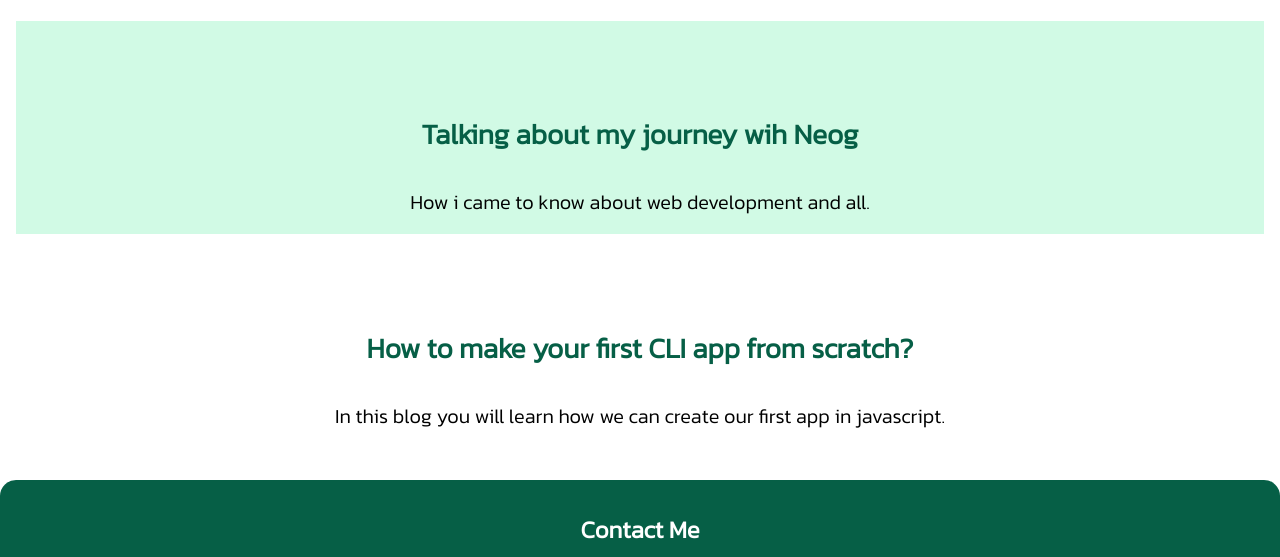
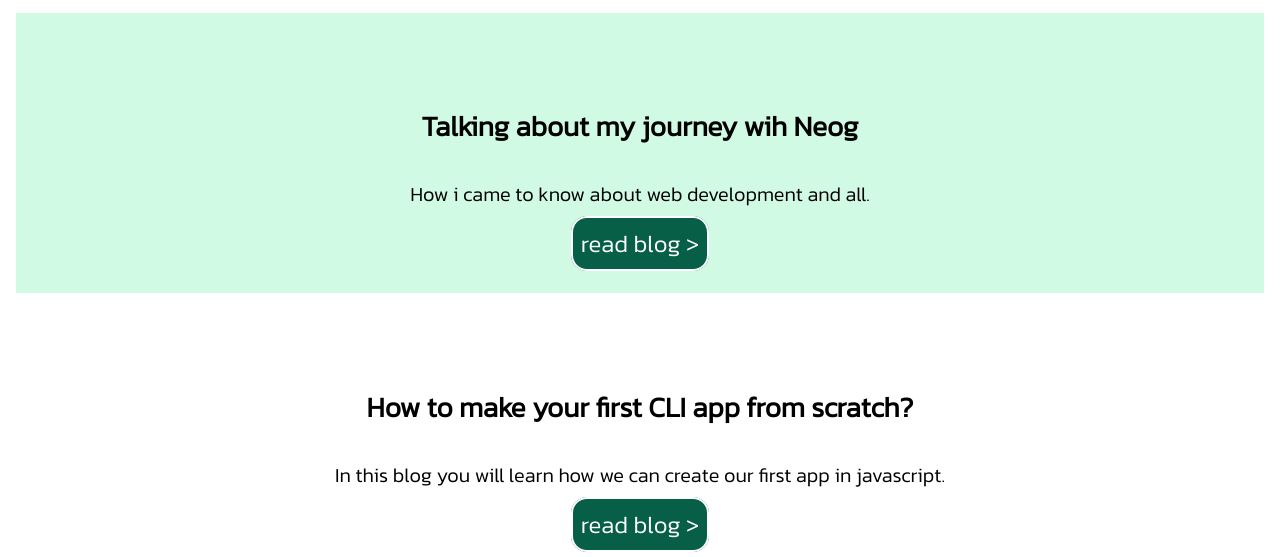
Before and after one commit to dragonthakur2107/myportolio-markFour, a plain HTML site: page blogs.html in a window 1280 px wide. Shown: the part 535-1092 px from the top of the page. Drawn offline with Linux system fonts and the light colour scheme.

Commit message:
update css

```diff
--- a/blogs.html
+++ b/blogs.html
@@ -38,9 +38,9 @@
             <!-- section -->
             <section class="section og">
                 <div class="container-center">
-               <h3><a class="link" href="blog2.html">Talking about my journey wih Neog</a></h3>
+               <h3>Talking about my journey wih Neog</a></h3>
                 <small class="text-blog">How i came to know about web development and all.</small>
-                </a>
+                <div class="link-div"><a class="link link-primary" href="blog2.html">read blog ></a> </div>
                 </div>
         </li>
 
@@ -48,9 +48,9 @@
             <!-- section -->
                 <section class="section ">
                 <div class="container-center">
-               <h3><a class="link" href="blog1.html">How to make your first CLI app from scratch?</a></h3>
+               <h3>How to make your first CLI app from scratch?</a></h3>
                 <small class="text-blog">In this blog you will learn how we can create our first app in javascript.</small>
-                </a>
+                <div class="link-div"><a class="link link-primary" href="blog1.html">read blog ></a></div>
                 </div>
 
         </li>
--- a/styles.css
+++ b/styles.css
@@ -59,6 +59,11 @@ h3{
 .link-active{
     font-weight: bold;
 }
+.link-div{
+    display: block;
+    margin-top: 1rem;
+    padding-bottom: 1rem;
+}
 
 /* lists */
 .list{
@@ -77,7 +82,7 @@ h3{
 .navigation{
 
     background-color: var(--main-color);
-    padding: 0.5rem;
+    padding-top:  0.5rem;
     display: block;
     margin: 0rem;
     border-bottom-left-radius:1rem ;
```
